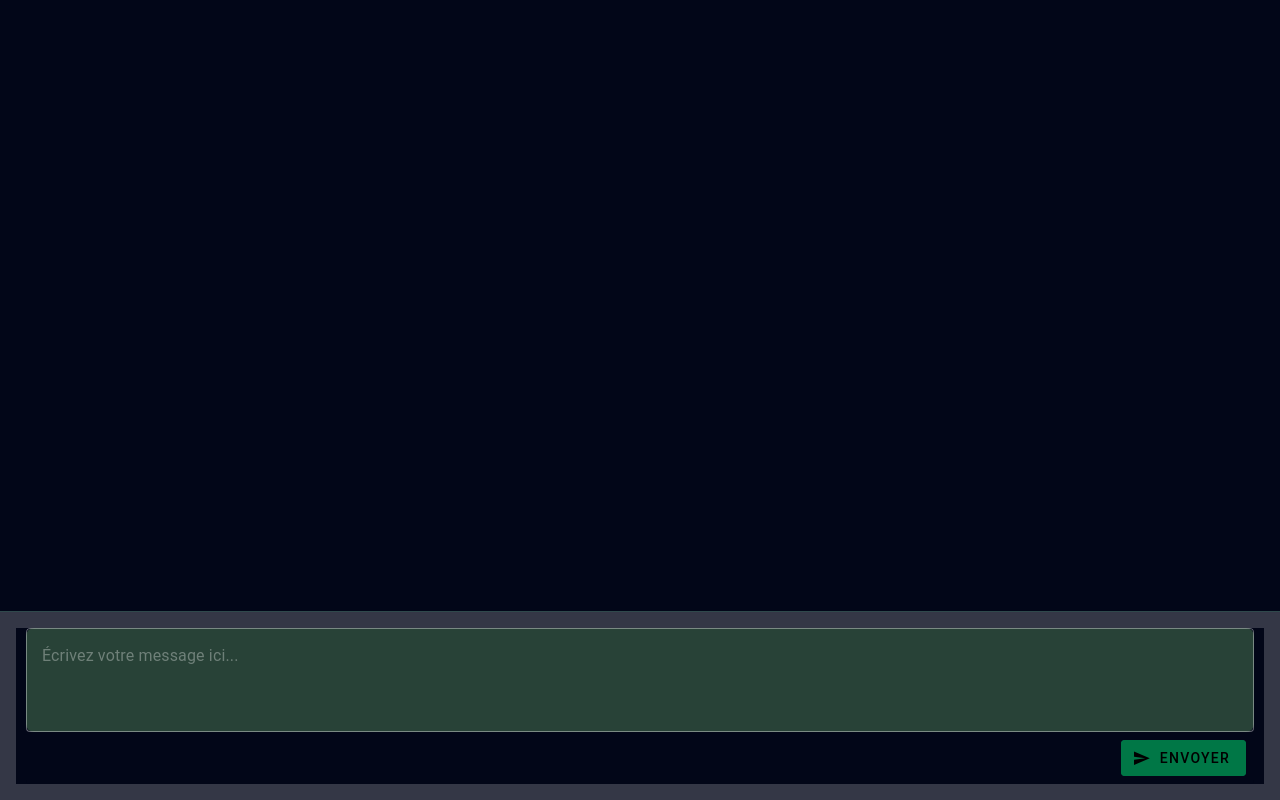
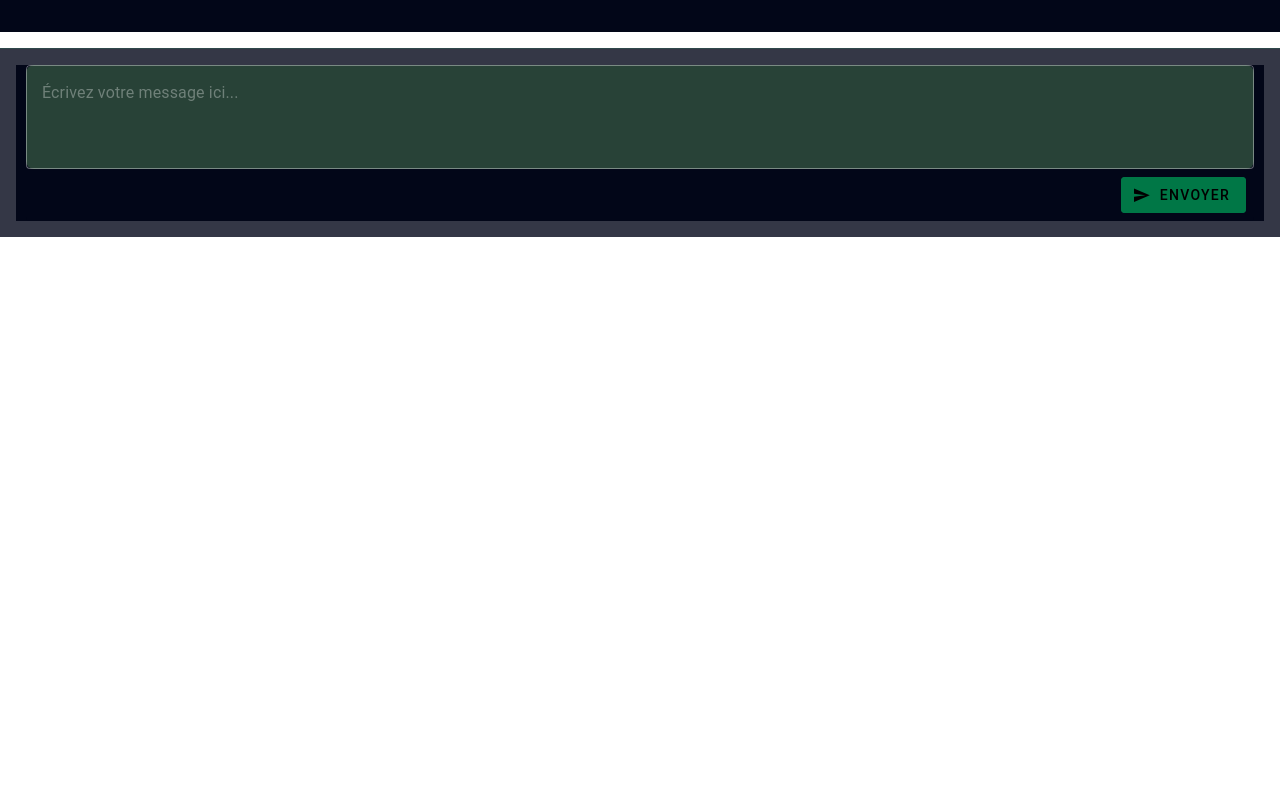
Before and after one commit to Yassin97440/mistral-gagnant, a Nuxt app in the folder front/: page / in a window 1280 px wide. Both pictures are taken after a click on the button "INITIALISER UNE SESSION". Built offline with nearby package versions, Linux system fonts and the light colour scheme.

Commit message:
fix double scroll

```diff
--- a/front/app/components/chat/Messages.vue
+++ b/front/app/components/chat/Messages.vue
@@ -54,9 +54,8 @@ const filteredMessages = computed(() => {
 
 <style scoped>
 .messages-container {
-  height: calc(100vh - 150px);
+  height: 100%;
   overflow-y: auto;
-  padding-bottom: 20px;
   width: 100%;
 }
 
--- a/front/app/pages/index.vue
+++ b/front/app/pages/index.vue
@@ -19,7 +19,7 @@
       </div>
     </div>
     <div v-else class="chat-container">
-      <div class="messages-container">
+      <div class="conversations-container">
         <ChatMessages />
       </div>
       <div class="input-container w-full">
@@ -65,9 +65,10 @@ const activeChatId = computed(() => {
   overflow: hidden;
 }
 
-.messages-container {
+.conversations-container {
   flex: 1;
-  overflow-y: auto;
+  overflow: hidden;
+  position: relative;
   padding-bottom: 16px;
 }
 
```
